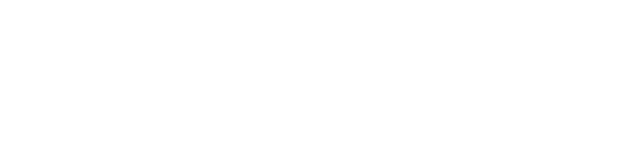
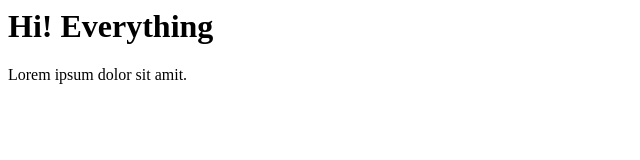
Before and after one commit to markbalazo/demo-repo, a plain HTML site: page index.html in a window 1280 px wide. Shown: the whole page, without its empty margins (0-640 px from the left). Drawn offline with Linux system fonts and the light colour scheme.

Commit message:
added world

```diff
--- a/index.html
+++ b/index.html
@@ -1 +1,4 @@
-<div class="container"></div>
+<div class="container">
+    <h1>Hi! Everything</h1>
+    <p>Lorem ipsum dolor sit amit.</p>
+</div>
```
